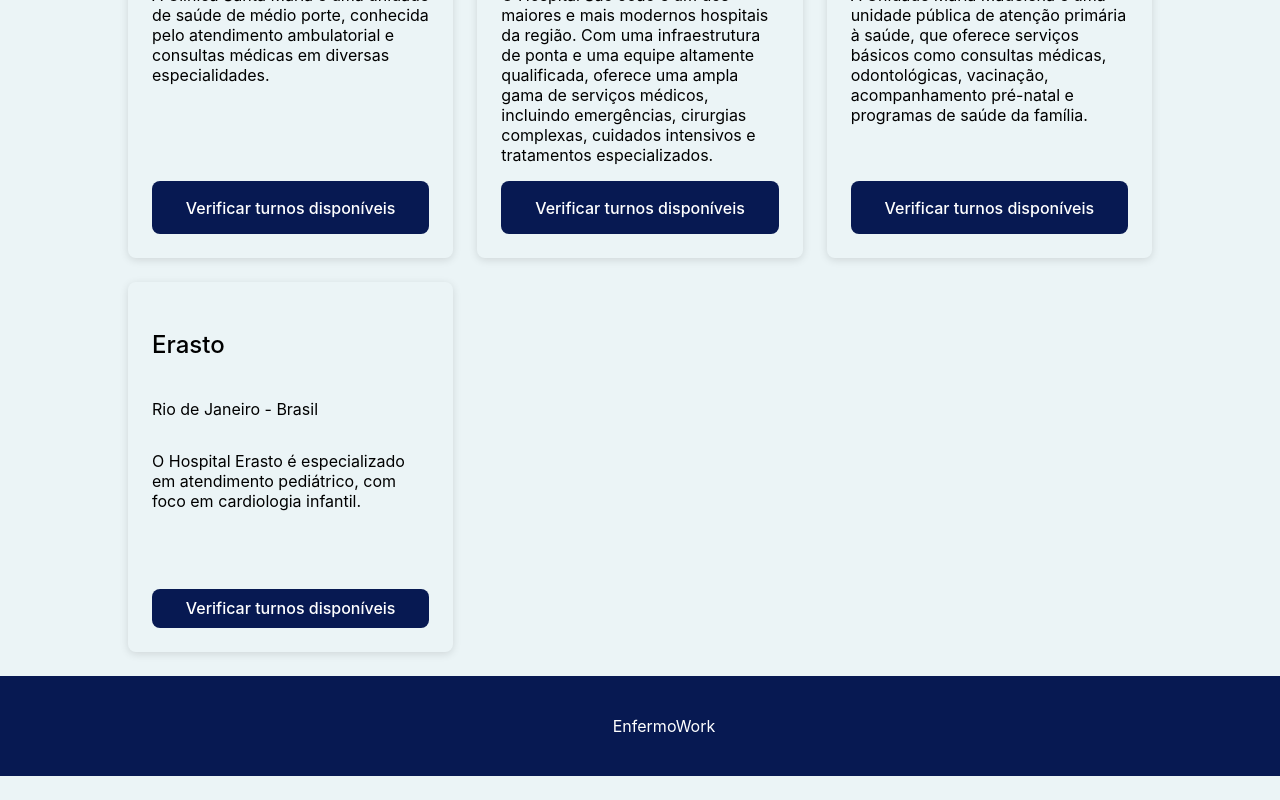
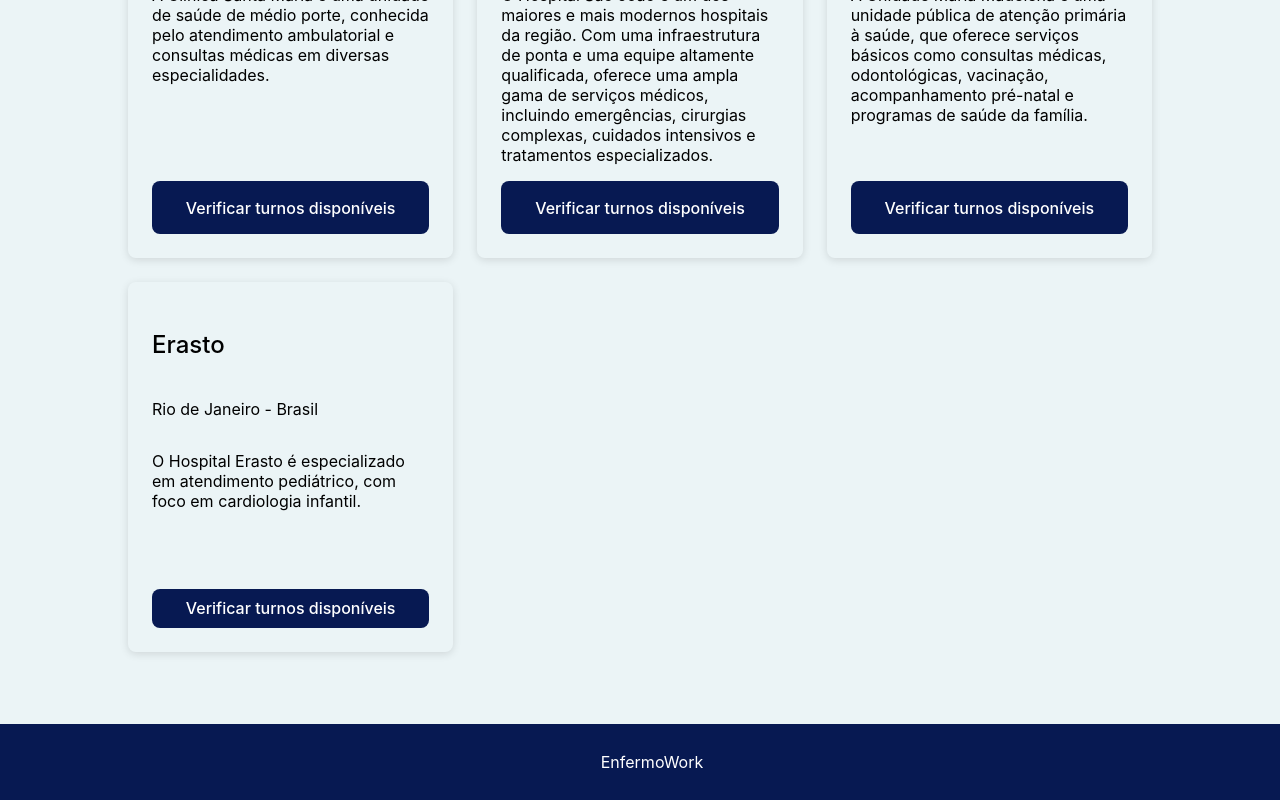
Before and after one commit to bellapegoraro/enfermeiros, a React (Create React App) app: page / in a window 1280 px wide. Shown: the part 928-1728 px from the top of the page. Before the commit the page ends 1704 px from the top, so only its background shows below. Built offline with nearby package versions, Linux system fonts and the light colour scheme; data requests are answered from the project's data file.

Commit message:
fix: styles

```diff
--- a/src/components/Alert/Alert.css
+++ b/src/components/Alert/Alert.css
@@ -7,6 +7,7 @@
   margin-top: 24px;
   transition: 0.4s ease;
   opacity: 0;
+  top: 60%;
 }
 
 .open {
--- a/src/components/Footer/Footer.css
+++ b/src/components/Footer/Footer.css
@@ -1,8 +1,10 @@
 .footer {
   width: 100%;
   background-color: #071952;
-  padding: 24px;
+  padding: 12px;
   color: white;
   display: flex;
   justify-content: center;
+  bottom: 0;
+  margin-top: auto;
 }
--- a/src/components/Navbar/Navbar.css
+++ b/src/components/Navbar/Navbar.css
@@ -10,4 +10,5 @@
 .titulo {
   color: white;
   text-decoration: none;
+  cursor: pointer;
 }
--- a/src/components/Unities/Unities.css
+++ b/src/components/Unities/Unities.css
@@ -4,6 +4,7 @@
   column-gap: 24px;
   row-gap: 24px;
   margin-top: 24px;
+  margin-bottom: 48px;
 }
 
 .unity {
```
